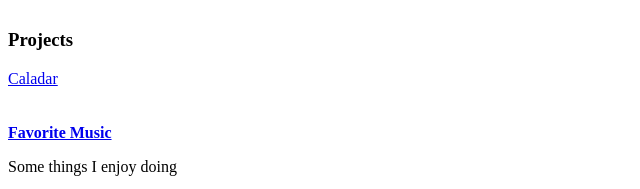
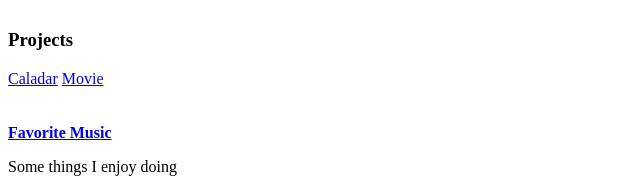
Before and after one commit to 122abowie/122abowie.io, a plain HTML site: page index.html in a window 1280 px wide. Shown: the part 549-738 px from the top of the page, 0-640 px from the left. Drawn offline with Linux system fonts and the light colour scheme.

Commit message:
Add files via upload

```diff
--- a/index.html
+++ b/index.html
@@ -33,6 +33,7 @@ img {
 <br>
 <h3>Projects</h3>
 <a href="Page2 - CSS.html">Caladar</a>
+<a href="https://122abowie.github.io/movie.io/">Movie</a>
 <br>
 <br>
 <br>
```
